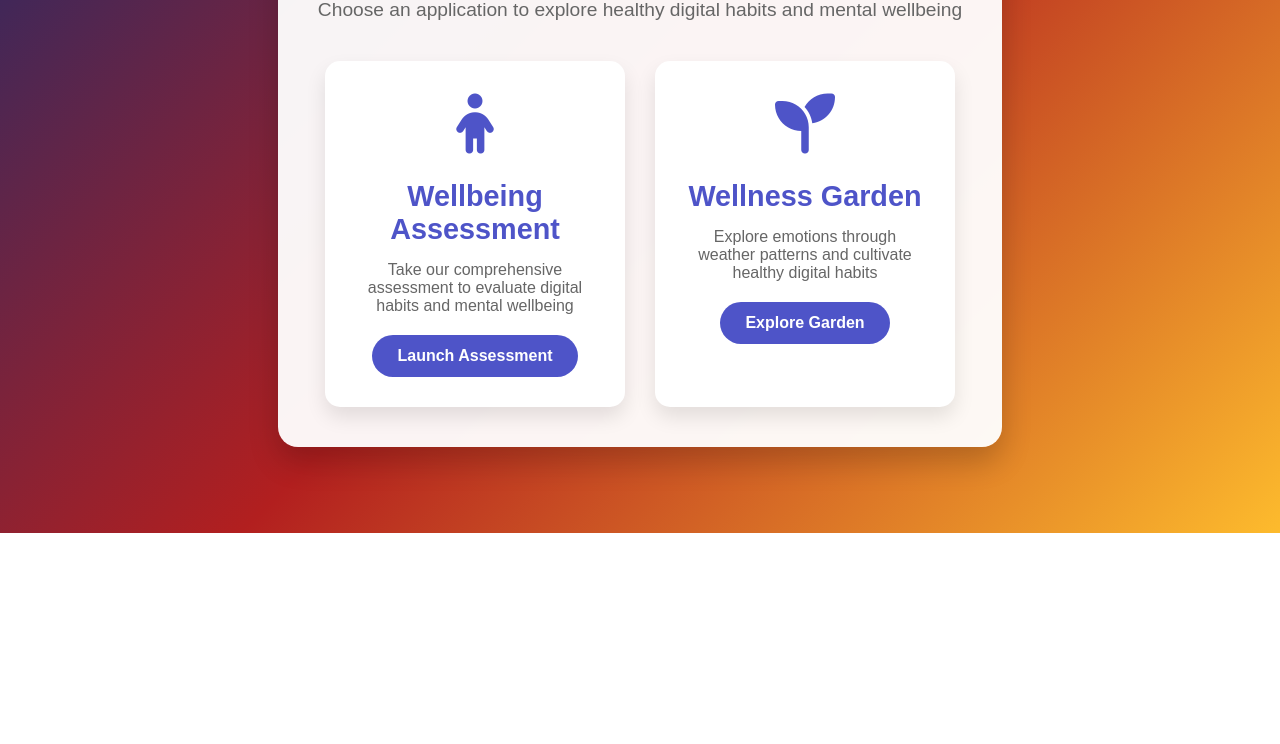
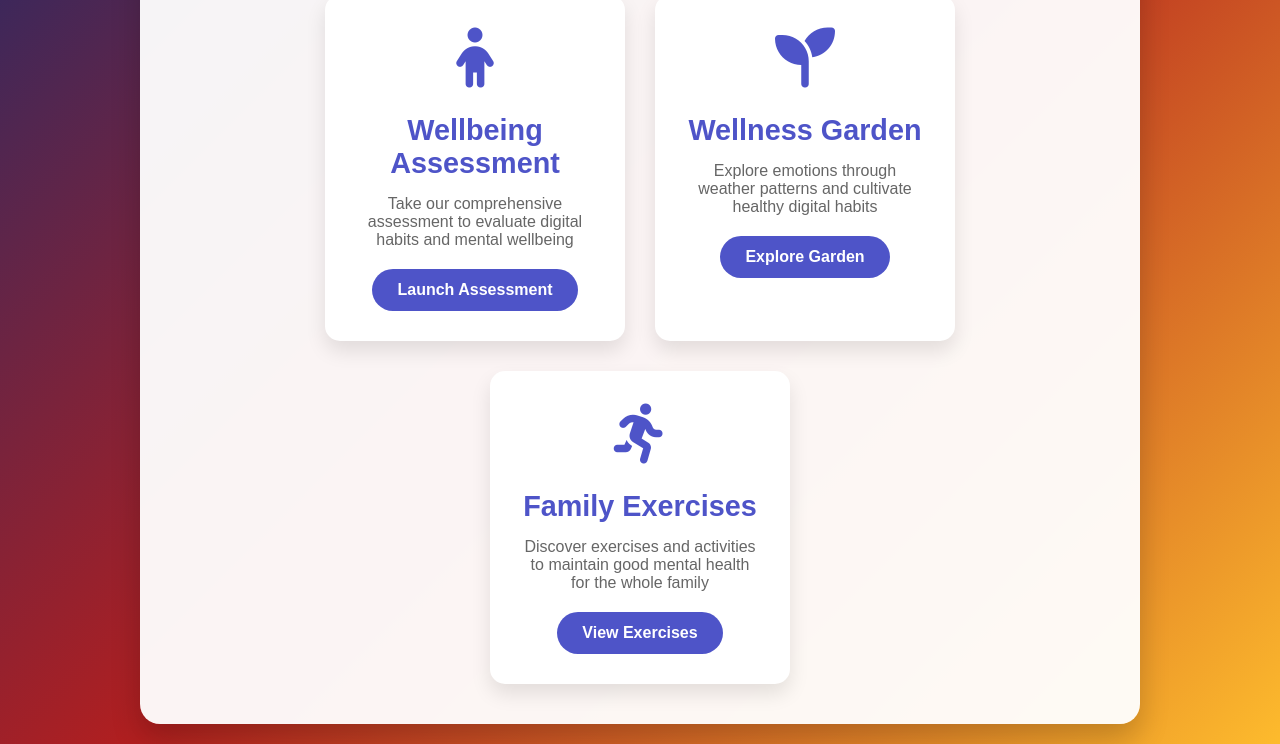
Before and after one commit to ShounakPalnitkar/app-Digitalwelllnessandmentalhealth, a plain HTML site: page index.html in a window 1280 px wide. Shown: the part 267-1011 px from the top of the page. Before the commit the page ends 800 px from the top, so only its background shows below. Drawn offline with Linux system fonts and the light colour scheme.

Commit message:
Update index.html

```diff
--- a/index.html
+++ b/index.html
@@ -135,6 +135,15 @@
                 <p>Explore emotions through weather patterns and cultivate healthy digital habits</p>
                 <a href="garden.html" class="app-btn">Explore Garden</a>
             </div>
+
+            <div class="app-card">
+                <div class="app-icon">
+                    <i class="fas fa-running"></i>
+                </div>
+                <h2>Family Exercises</h2>
+                <p>Discover exercises and activities to maintain good mental health for the whole family</p>
+                <a href="exercise.html" class="app-btn">View Exercises</a>
+            </div>
         </div>
     </div>
 </body>
```
